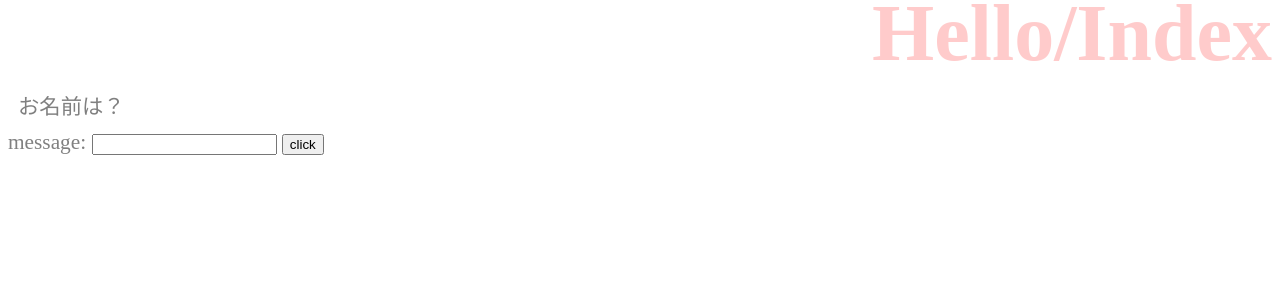
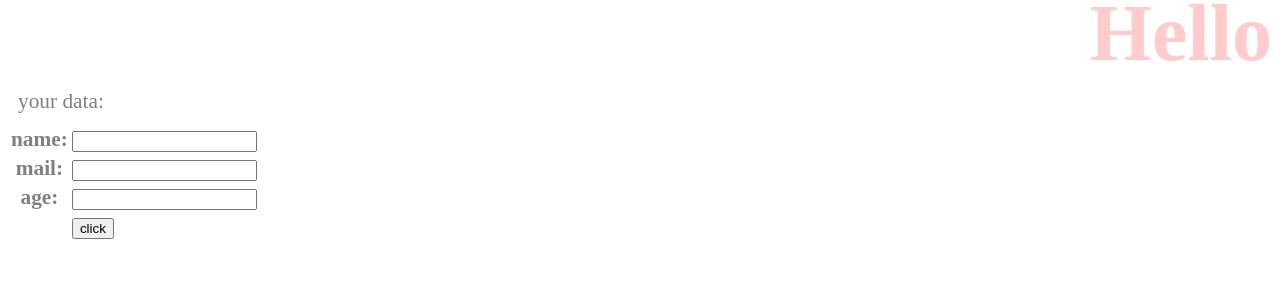
Before and after one commit to TomozQ/django_app, a Django app: page /hello/ in a window 1280 px wide. Shown: the top 300 px of the page. Run offline with Django 3.2, Linux system fonts and the light colour scheme.

Commit message:
form_class

```diff
--- /dev/null
+++ b/hello/forms.py
@@ -0,0 +1,6 @@
+from django import forms
+
+class HelloForm(forms.Form):
+  name = forms.CharField(label='name')
+  mail = forms.CharField(label='mail')
+  age = forms.IntegerField(label='age')
--- a/hello/templates/hello/index.html
+++ b/hello/templates/hello/index.html
@@ -8,12 +8,13 @@
 </head>
 <body>
     <h1>{{ title }}</h1>
-    <p>{{ msg }}</p>
-    <form action="{% url 'form' %}" method='post'>
-        {% csrf_token %}
-        <label for="msg" type='text' name='msg'>message: </label>
-        <input id='msg' type="text" name='msg'>
-        <input type="submit" value='click'>
-    </form>
+    <p>{{ message|safe }}</p>
+    <table>
+        <form action="{% url 'index' %}" method='post'>
+            {% csrf_token %}
+            {{ form.as_table }}
+            <tr><td></td><td><input type="submit" value='click'></td></tr>
+        </form>
+    </table>
 </body>
 </html>
--- a/hello/urls.py
+++ b/hello/urls.py
@@ -11,5 +11,4 @@ from . import views
 
 urlpatterns = [
         path('', views.index, name='index'),
-        path('form', views.form, name='form'),
     ]
--- a/hello/views.py
+++ b/hello/views.py
@@ -1,18 +1,14 @@
 from django.shortcuts import render
 from django.http import HttpResponse
+from .forms import HelloForm
 
 def index(request):
     params = {
-        'title': 'Hello/Index',
-        'msg': 'お名前は？',
+        'title': 'Hello',
+        'message': 'your data: ',
+        'form': HelloForm(),
     }
+    if(request.method == 'POST'):
+        params['message'] = '名前: ' + request.POST['name'] + '<br>メール: ' + request.POST['mail'] + '<br>年齢: ' + request.POST['age']
+        params['form'] = HelloForm(request.POST)
     return render(request, 'hello/index.html', params)
-
-def form(request):
-    msg = request.POST['msg']
-    params = {
-        'title': 'Hello/Form',
-        'msg': "こんにちは" + msg + "さん。",
-    }
-    return render(request, 'hello/index.html', params)
-# Create your views here.
```
